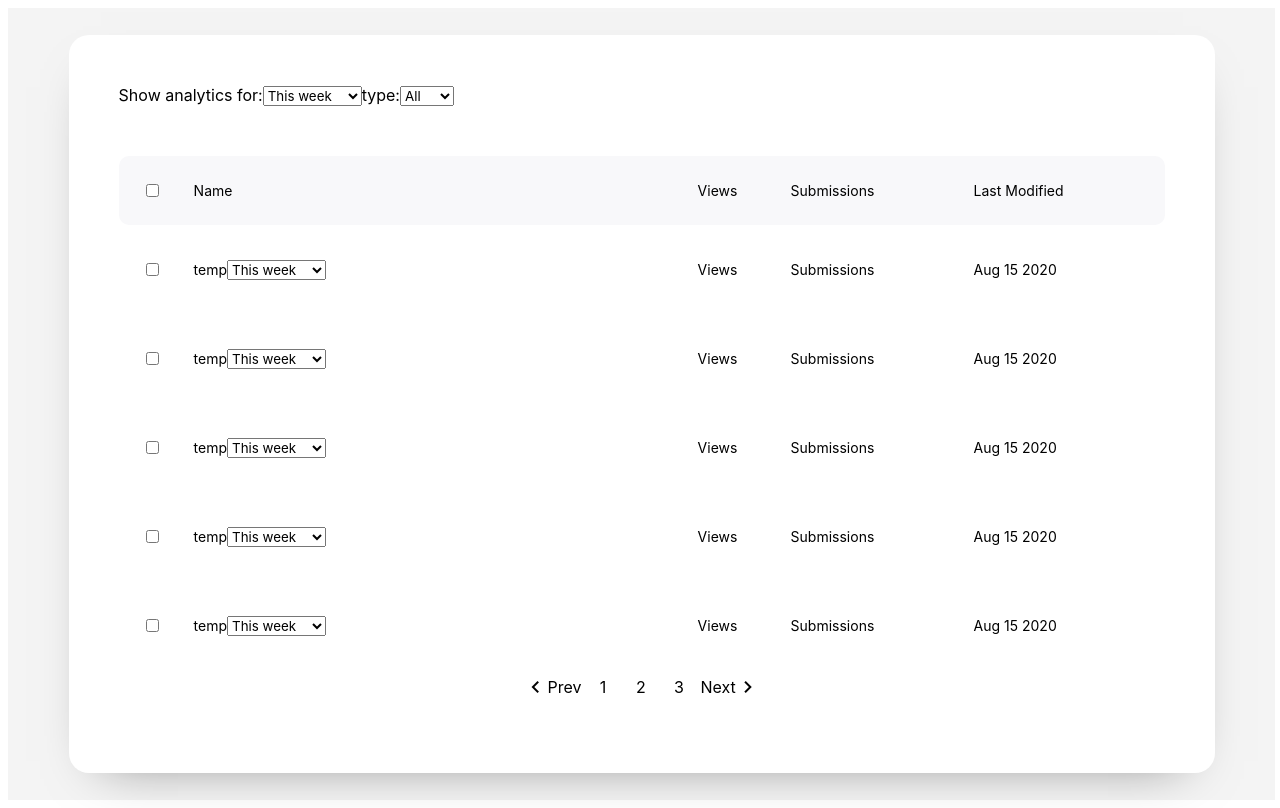
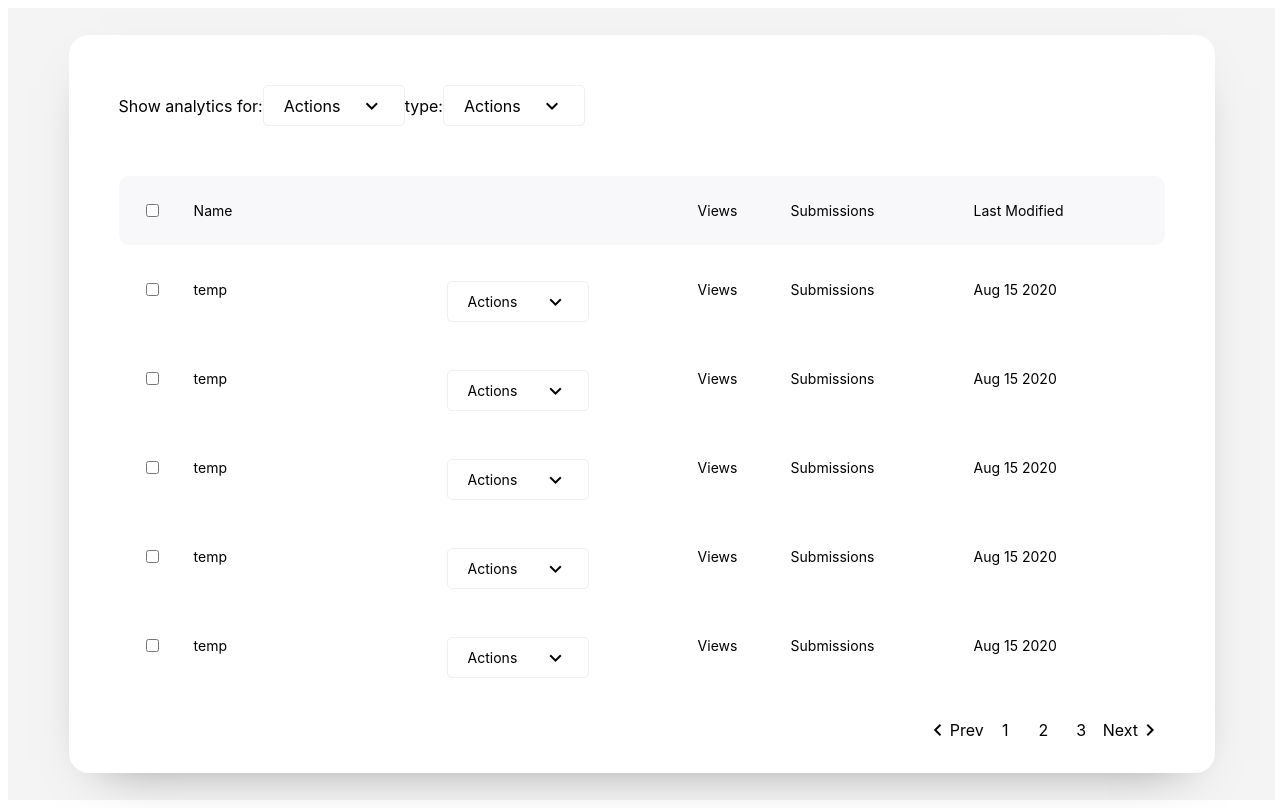
Before and after one commit to codacy20/angular-ts-spacex-launches, an Angular app: page / in a window 1280 px wide. Built offline with nearby package versions, Linux system fonts and the light colour scheme.

Commit message:
dropdown component, more styling

```diff
--- a/src/app/app.module.ts
+++ b/src/app/app.module.ts
@@ -10,10 +10,11 @@ import { TableEntityComponent } from './table-entity/table-entity.component';
 import { PaginationComponent } from './pagination/pagination.component';
 import { DateTimePipe } from './date-time.pipe';
 import { UserServiceService } from './user-service.service';
+import { DropDownComponent } from './drop-down/drop-down.component';
 
 @NgModule({
   imports:      [ BrowserModule, FormsModule ],
-  declarations: [ AppComponent, TableComponent, FilterComponent, TableHeaderComponent, TableEntityComponent, PaginationComponent, DateTimePipe ],
+  declarations: [ AppComponent, TableComponent, FilterComponent, TableHeaderComponent, TableEntityComponent, PaginationComponent, DateTimePipe, DropDownComponent ],
   bootstrap:    [ AppComponent ],
   providers: [UserServiceService]
 })
--- /dev/null
+++ b/src/app/drop-down/drop-down.component.css
@@ -0,0 +1,52 @@
+.container{
+  background: #FFFFFF;
+  border: 1px solid #EFEFEF;
+  border-radius: 5px;
+  height: 41px;
+  width: 142px;
+  display: flex;
+  justify-content: space-between;
+  align-items: center;
+  padding: 0 20px 0 20px;
+  box-sizing: border-box;
+  cursor: pointer;
+  user-select: none;
+}
+
+.active-container{
+  width: 196px;
+  height: 212px;
+  background: #FFFFFF;
+  box-shadow: 0px 10px 43px -15px rgba(0, 0, 0, 0.225361);
+  border-radius: 5px;
+  display: none;
+  justify-content: center;
+  align-items: center;
+  flex-direction: column;
+  position: absolute;
+  z-index: 2;
+  user-select: none;
+}
+
+.open{
+  display:flex;
+}
+
+.row{
+  cursor: pointer;
+  border-radius: 3px;
+  height: 48px;
+  width: 176px;
+  display: flex;
+  justify-content: center;
+  flex-direction: column;
+  padding-left: 15px;
+}
+
+.row:hover{
+  background: #F8F8FA;
+}
+
+.wrapper{
+  display: inline-block;
+}
--- /dev/null
+++ b/src/app/drop-down/drop-down.component.html
@@ -0,0 +1,13 @@
+<div class="wrapper">
+	<div class="container" (click)="toggle()">
+		<span>Actions</span>
+		<span class="material-icons">
+    expand_more
+  </span>
+	</div>
+	<div class="active-container" [ngClass]='{"open":active}'>
+		<div class="row" *ngFor="let item of data; let i = index" (click)="clicked(i)">
+			<span>{{item.name}}</span>
+		</div>
+	</div>
+</div>
--- /dev/null
+++ b/src/app/drop-down/drop-down.component.ts
@@ -0,0 +1,31 @@
+import { Component, OnInit } from "@angular/core";
+
+const data = [
+  { id: 0, name: "This week" },
+  { id: 0, name: "This month" },
+  { id: 0, name: "Last 30 days" },
+  { id: 0, name: "All time" }
+];
+
+@Component({
+  selector: "app-drop-down",
+  templateUrl: "./drop-down.component.html",
+  styleUrls: ["./drop-down.component.css"]
+})
+export class DropDownComponent implements OnInit {
+  public active = false;
+
+  public data = data;
+
+  constructor() {}
+
+  ngOnInit() {}
+
+  toggle() {
+    this.active = !this.active;
+  }
+
+  clicked(input: number) {
+    console.log(input);
+  }
+}
--- a/src/app/filter/filter.component.html
+++ b/src/app/filter/filter.component.html
@@ -1,16 +1,6 @@
 <div class="container">
 	<span>Show analytics for:</span>
-	<select id="cars">
-  <option value="volvo">This week</option>
-  <option value="saab">this month</option>
-  <option value="opel">last 30 days</option>
-  <option value="audi">all time</option>
-</select>
+	<app-drop-down class="dropdown"></app-drop-down>
 	<span>type:</span>
-	<select id="cars">
-  <option value="volvo">All</option>
-  <option value="saab">Saab</option>
-  <option value="opel">Opel</option>
-  <option value="audi">Audi</option>
-</select>
+	<app-drop-down class="dropdown"></app-drop-down>
 </div>
--- a/src/app/pagination/pagination.component.css
+++ b/src/app/pagination/pagination.component.css
@@ -1,8 +1,7 @@
 .pagination{
-  display: flex;
-  justify-content: center;
-  align-content: center;
-  line-height: 30px;
+    display: flex;
+    justify-content: flex-end;
+    margin: 23px 50px 0;
 }
 
 .icons{
--- a/src/app/table-entity/table-entity.component.css
+++ b/src/app/table-entity/table-entity.component.css
@@ -1,5 +1,4 @@
 .container{
-    padding: 0 50px 0px 50px;
     border-radius: 10px;
     width: 1046px;
     box-sizing: border-box;
@@ -14,10 +13,13 @@
 .container .row{
   display: flex;
   align-items: center;
-  /* justify-content: space-between; */
   width: 100%;
   height: 89px;
   border-radius: 10px;
+}
+
+.row:hover{
+  background: #F8F8FA;
 }
 
 .col{
@@ -42,3 +44,8 @@
 .row .col5{
   left: 855px;
 }
+
+.dropdown{
+  position: absolute;
+  left: 253px;
+}
--- a/src/app/table-entity/table-entity.component.html
+++ b/src/app/table-entity/table-entity.component.html
@@ -1,17 +1,11 @@
 <div class="container">
 	<div class="row" *ngFor="let item of data; let i = index">
-		<div class="row">
 		<div class="col col1">
 			<input type="checkbox" id="vehicle1" name="vehicle1" value="Bike">
         </div>
 			<div class="col col2">
 				<span>{{item.name}}</span>
-					<select id="cars">
-              <option value="volvo">This week</option>
-              <option value="saab">this month</option>
-              <option value="opel">last 30 days</option>
-              <option value="audi">all time</option>
-            </select>
+				<app-drop-down class="dropdown"></app-drop-down>
 			</div>
 			<div class="col col3">
 				<span>Views</span>
@@ -24,4 +18,3 @@
 			</div>
 		</div>
 	</div>
-	</div>
```
Lines whose indentation alone changed are shown as unchanged.
